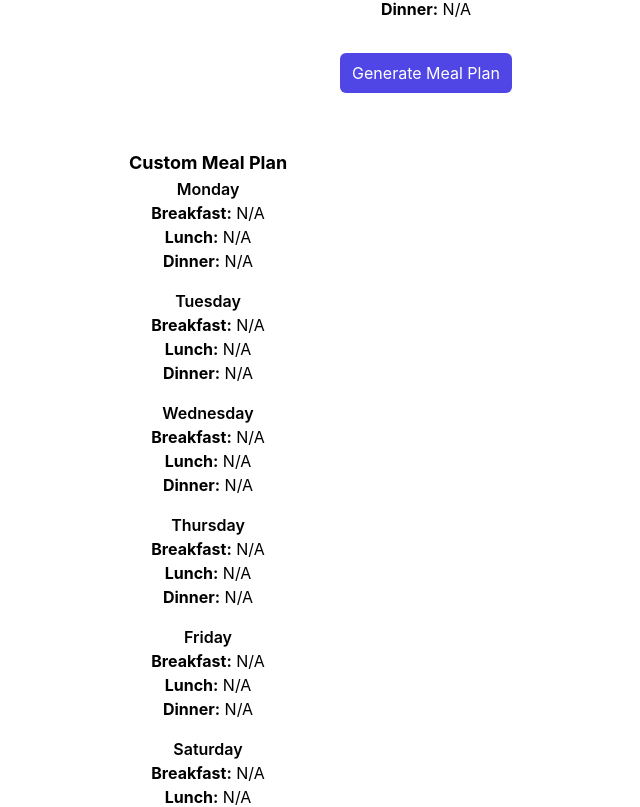
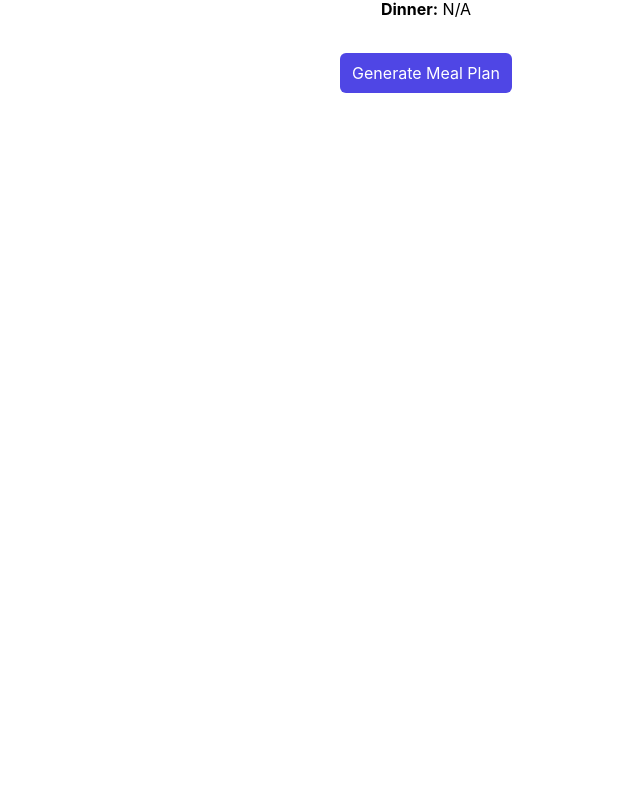
Before and after one commit to amagolden/meal-plan, a React (Create React App) app: page /product in a window 1280 px wide. Shown: the part 996-1803 px from the top of the page, without its empty margins (432-1072 px from the left). After the commit the page ends 1129 px from the top, so only its background shows below. Built offline with nearby package versions, Linux system fonts and the light colour scheme.

Commit message:
removed duplicate text

```diff
--- a/src/MealPlan.jsx
+++ b/src/MealPlan.jsx
@@ -8,7 +8,6 @@ function MealPlan() {
     <div className="Plan">
       <Header />
       <MealForm />
-      <OpenAiComponent />
     </div>
   );
 }
```
